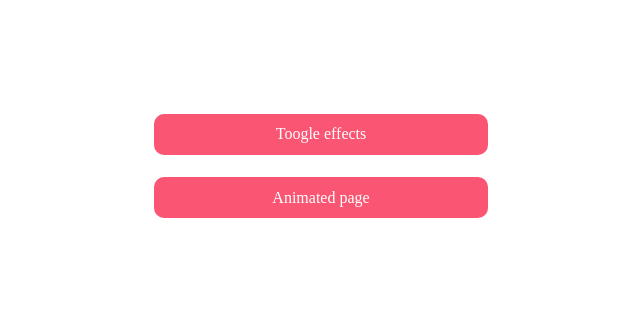
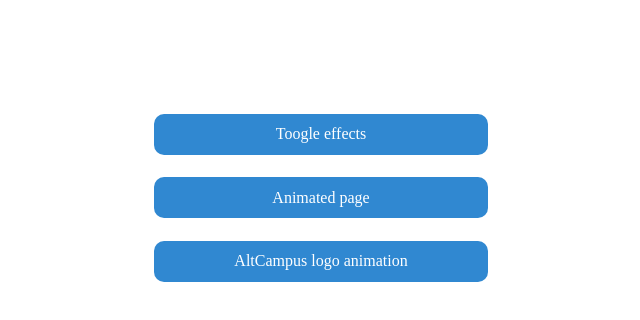
Before and after one commit to tinkalguli/My-small-projects, a plain HTML site: page index.html in a window 1280 px wide. Shown: the whole page, without its empty margins (339-979 px from the left). Drawn offline with Linux system fonts and the light colour scheme.

Commit message:
For deployment purpose

```diff
--- a/index.html
+++ b/index.html
@@ -12,7 +12,7 @@
       }
 
       li {
-        background: #fa5573;
+        background: #3088d1;
         padding: 3%;
         margin: 6%;
         list-style: none;
@@ -29,6 +29,7 @@
     <ul>
       <li><a href="Toogle effect/index.html">Toogle effects</a></li>
       <li><a href="Animated page/index.html">Animated page</a></li>
+      <li><a href="AltCampus-logo-animation/index.html">AltCampus logo animation</a></li>
     </ul>
   </body>
 </html>
```
